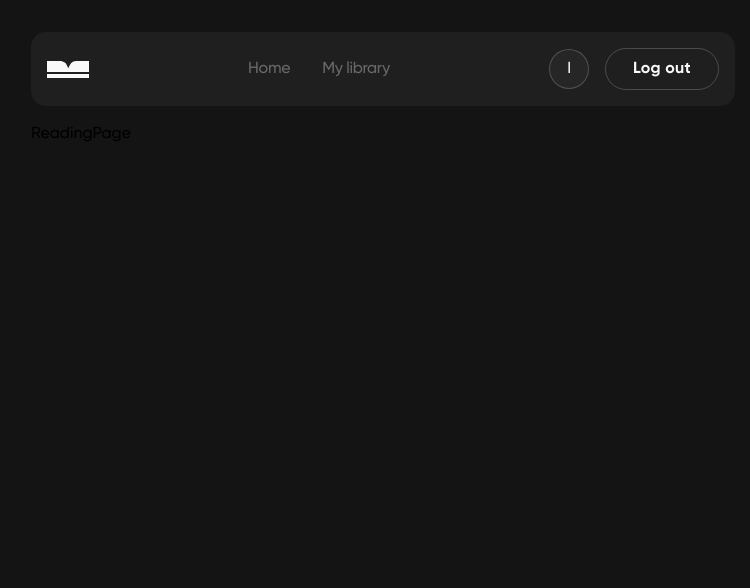
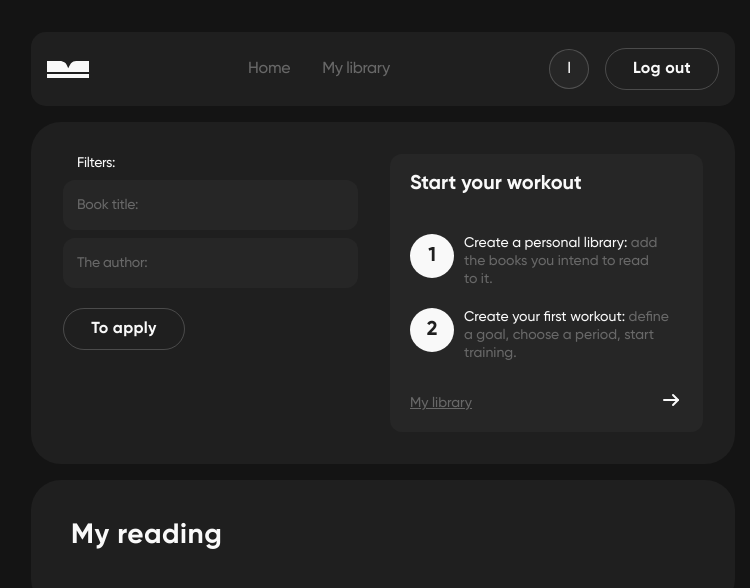
Before and after one commit to NiukaloTetiana/read-journey, a React (Vite) app: page /reading in a window 1280 px wide. Shown: the top 588 px of the page, without its empty margins (257-1007 px from the left). Built offline with nearby package versions, Linux system fonts and the light colour scheme.

Commit message:
add AddReading component

```diff
--- /dev/null
+++ b/src/components/AddReading/AddReading.tsx
@@ -0,0 +1,8 @@
+export const AddReading = () => {
+  return (
+    <div className="w-full rounded-[30px] bg-[#1f1f1f] px-5 py-10 md:px-10 md:pb-[25px] lg:pb-[53px]">
+      <h2 className="title mb-10 md:mb-8 lg:mb-[44px]">My reading</h2>
+      <div className="flex flex-col items-center justify-center"></div>
+    </div>
+  );
+};
--- a/src/components/index.ts
+++ b/src/components/index.ts
@@ -25,3 +25,4 @@ export * from "./FilterSelect/FilterSelect";
 export * from "./UserBooksList/UserBooksList";
 export * from "./UserBooksList/UserBooksItem";
 export * from "./FinishBookModal/FinishBookModal";
+export * from "./AddReading/AddReading";
--- a/src/pages/ReadingPage.tsx
+++ b/src/pages/ReadingPage.tsx
@@ -1,8 +1,11 @@
+import { AddReading, Dashboard } from "../components";
+
 const ReadingPage = () => {
   return (
     <div className="mb-10 md:mb-8 lg:mb-[27px]">
       <div className="container flex flex-col gap-[10px] md:gap-4 lg:flex-row">
-        ReadingPage
+        <Dashboard />
+        <AddReading />
       </div>
     </div>
   );
```
